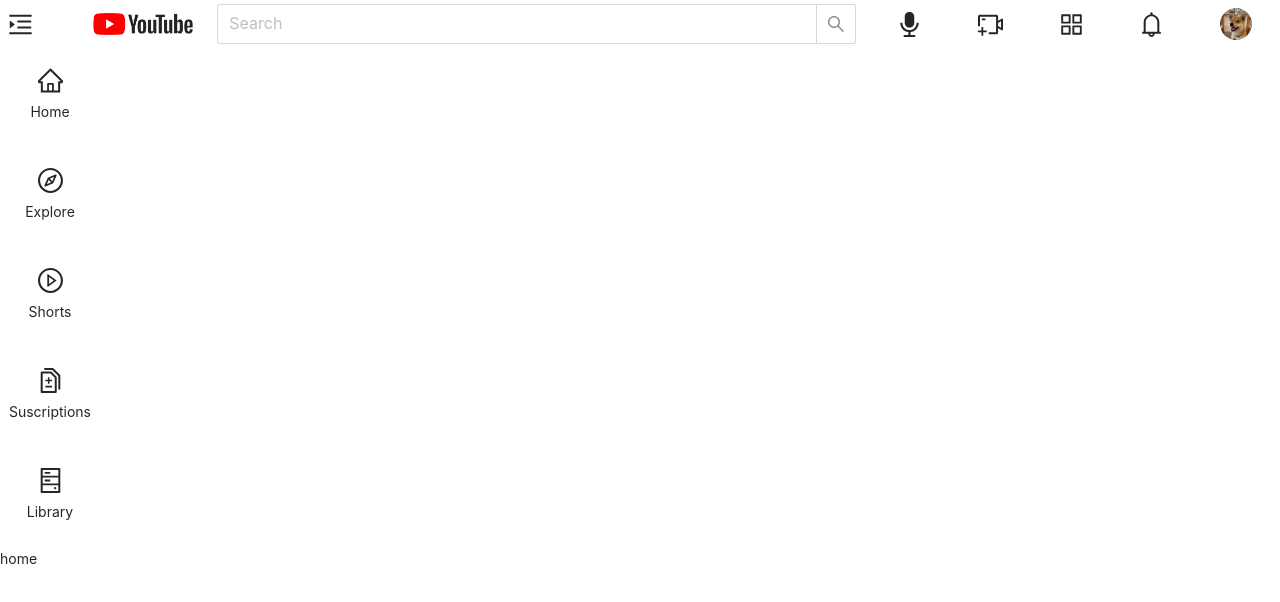
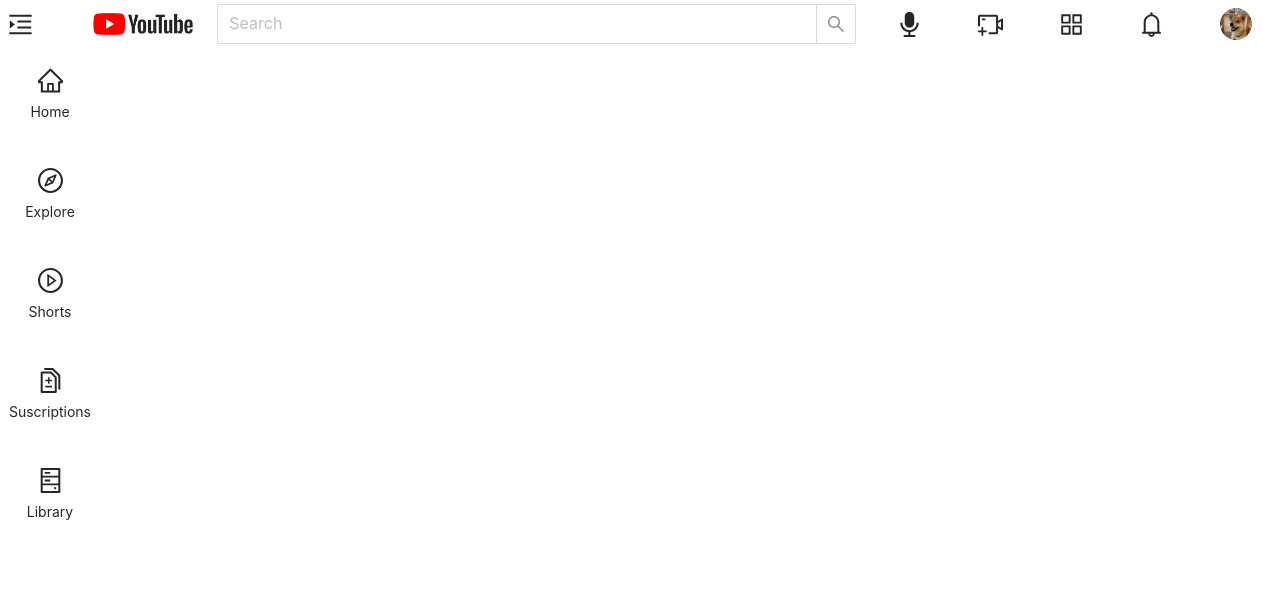
Before and after one commit to miriamglzr/youtube-hs, a React (Create React App) app: page / in a window 1280 px wide. Shown: the top 602 px of the page. Built offline with nearby package versions, Linux system fonts and the light colour scheme.

Commit message:
added app into navbar as children

```diff
--- a/src/App.js
+++ b/src/App.js
@@ -4,8 +4,8 @@ import 'antd/dist/antd.css';
 
 import React, {useState, Suspense} from 'react';
 // import {ReactComponent as YoutubeIcon} from './media/YouTubeLogo.svg';
-// import VideoList from './components/VideoList';
-// import VideoPlayer from './components/VideoPlayer';
+import VideoList from './components/VideoList';
+import VideoPlayer from './components/VideoPlayer';
 import {useVideo} from './context/selectedVideo';
 
 import NavBar from './components/NavBar';
@@ -19,14 +19,14 @@ function App () {
   const video = useVideo ();
   return (
     <Router className="App container">
-      <NavBar setSearch={setSearch} />
+      <NavBar setSearch={setSearch}>
 
         {video.id &&
           <Suspense fallback={<div>Loading...</div>}>
             <VideoPlayerLazy />
           </Suspense>}
         <Routes>
-        <Route path="/" element={<div>home <Outlet /></div>} />
+          <Route path="/" element={<div> <Outlet /></div>} />
           <Route
             path=":search"
             element={
@@ -37,6 +37,7 @@ function App () {
           />
           <Route path="watch" element={<WatchPage />} />
         </Routes>
+      </NavBar>
     </Router>
   );
 }
--- a/src/components/NavBar.js
+++ b/src/components/NavBar.js
@@ -13,7 +13,7 @@ import {
 } from '@ant-design/icons';
 import {Avatar, Image} from 'antd';
 import SearchInput from './Input';
-import {NavLink} from 'react-router-dom';
+import {NavLink, useNavigate} from 'react-router-dom';
 import styled from 'styled-components';
 
 const Logo = styled.img`
@@ -34,7 +34,8 @@ justify-content: center;
 }
 `;
 
-export default function NavBar({setSearch}) {
+export default function NavBar({setSearch, children}) {
+  const navigate = useNavigate ();
   return (
     <div>
       <nav>
@@ -78,9 +79,12 @@ export default function NavBar({setSearch}) {
           </div>
         </div>
       </nav>
+      <div className="row">
         <div className="col-1">
-        <ButtonCol>
-          <HomeOutlined style={{fontSize: 25, margin: 8, cursor: 'pointer'}} />
+          <ButtonCol onClick={() => navigate ('/')}>
+            <HomeOutlined
+              style={{fontSize: 25, margin: 8, cursor: 'pointer'}}
+            />
             <p>
               Home
             </p>
@@ -102,7 +106,9 @@ export default function NavBar({setSearch}) {
             </p>
           </ButtonCol>
           <ButtonCol>
-          <DiffOutlined style={{fontSize: 25, margin: 8, cursor: 'pointer'}} />
+            <DiffOutlined
+              style={{fontSize: 25, margin: 8, cursor: 'pointer'}}
+            />
             <p>
               Suscriptions
             </p>
@@ -114,6 +120,8 @@ export default function NavBar({setSearch}) {
             </p>
           </ButtonCol>
         </div>
+        <div className="col-11">{children}</div>
+      </div>
     </div>
   );
 }
```
Lines whose indentation alone changed are shown as unchanged.
